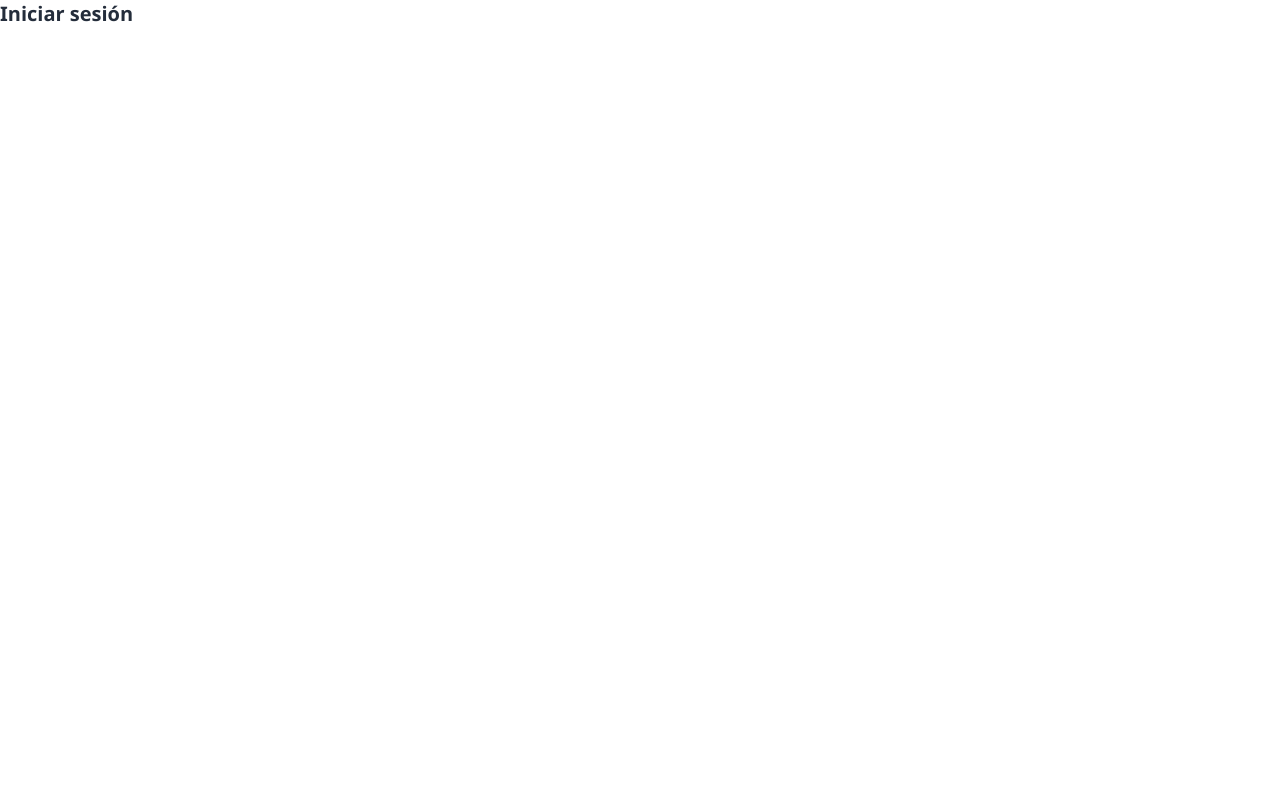
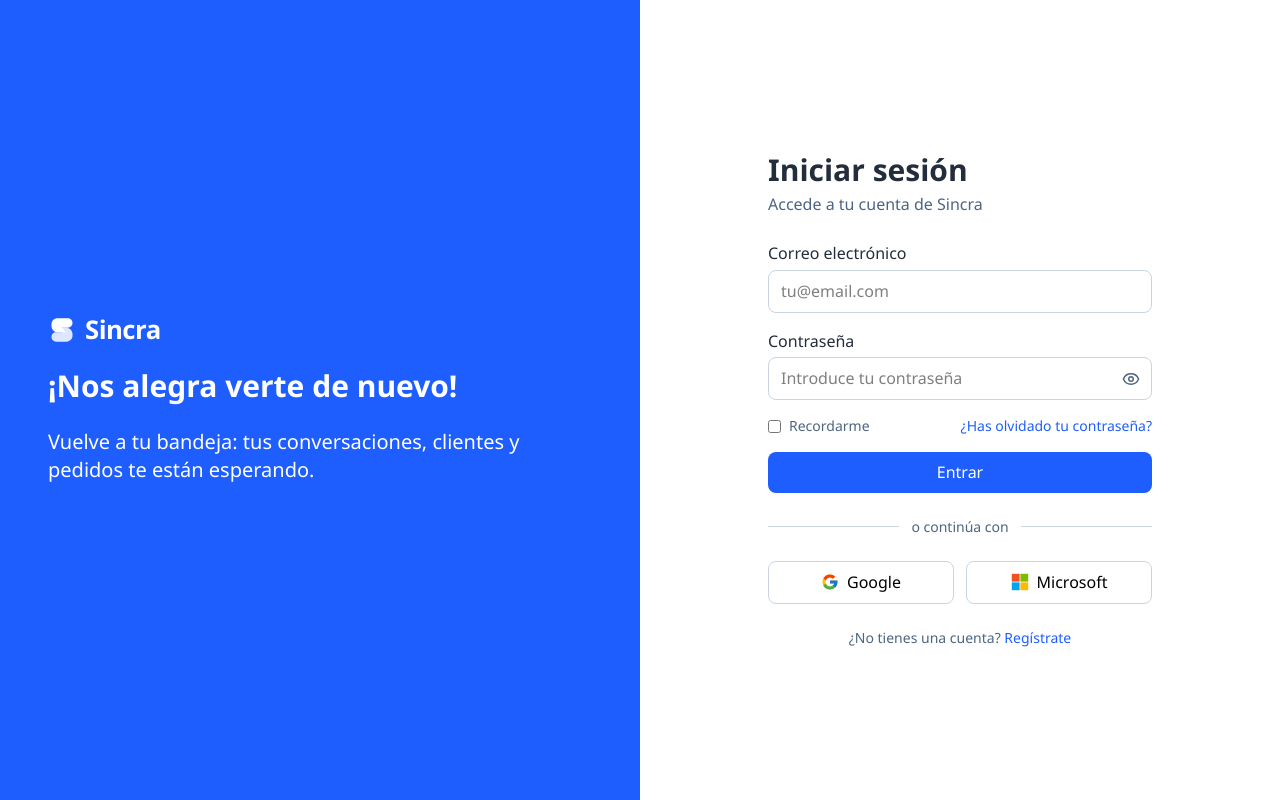
Before and after one commit to gemmaadev/sincra-saas, a React (Vite) app in the folder frontend/: page /login in a window 1280 px wide. Built offline with nearby package versions, Linux system fonts and the light colour scheme.

Commit message:
feat(auth): add login page UI with email/password form and OAuth buttons

```diff
--- a/frontend/src/app/router/index.tsx
+++ b/frontend/src/app/router/index.tsx
@@ -2,7 +2,7 @@ import { createBrowserRouter } from 'react-router'
 import { AppLayout } from '@/app/layout/AppLayout'
 import { SiteLayout } from '@/app/layout/SiteLayout'
 import LandingPage from '@/pages/LandingPage'
-import { LoginPage } from '@/pages/LoginPage'
+import LoginPage from '@/pages/LoginPage'
 import { RegisterPage } from '@/pages/RegisterPage'
 import { OnboardingPage } from '@/pages/OnboardingPage'
 import { ForgotPasswordPage } from '@/pages/ForgotPasswordPage'
--- a/frontend/src/pages/LoginPage.tsx
+++ b/frontend/src/pages/LoginPage.tsx
@@ -1,3 +1,135 @@
-export function LoginPage() {
-  return <h1 className="text-xl font-semibold text-ink">Iniciar sesión</h1>
+import { useForm } from 'react-hook-form'
+import { Link } from 'react-router'
+import { Eye, EyeOff } from 'lucide-react'
+import { useState } from 'react'
+import { AuthLayout } from '@/app/layout/AuthLayout'
+import { SincraButton } from '@/shared/components/button'
+import { MicrosoftIcon } from '@/shared/components/icon/OAuthIcons'
+import { FcGoogle } from 'react-icons/fc'
+import { SincraLogo } from '@/shared/components/logo'
+
+interface LoginFormData {
+  email: string
+  password: string
+  remember: boolean
 }
+
+export default function LoginPage() {
+  const [showPassword, setShowPassword] = useState(false)
+
+  const {
+    register,
+    handleSubmit,
+    formState: { errors },
+  } = useForm<LoginFormData>()
+
+  const onSubmit = (data: LoginFormData) => {
+    console.log('Datos del formulario:', data)
+    // real backend call
+  }
+
+  return (
+    <AuthLayout
+      leftPanel={
+        <div className="flex h-full flex-col justify-center gap-6 bg-primary p-12 text-white">
+          <SincraLogo size={28} variant="white" />
+          <h2 className="text-3xl font-bold">¡Nos alegra verte de nuevo!</h2>
+          <p className="text-xl text-white">
+            Vuelve a tu bandeja: tus conversaciones, clientes y pedidos te están esperando.
+          </p>
+        </div>
+      }
+    >
+      <div className="flex flex-col gap-6">
+        <div className="flex flex-col gap-1">
+          <h1 className="text-3xl font-bold text-ink">Iniciar sesión</h1>
+          <p className="text-ink-muted">Accede a tu cuenta de Sincra</p>
+        </div>
+
+        <form onSubmit={handleSubmit(onSubmit)} className="flex flex-col gap-4">
+          <div className="flex flex-col gap-1">
+            <label htmlFor="email" className="font-medium text-ink">
+              Correo electrónico
+            </label>
+            <input
+              id="email"
+              type="email"
+              placeholder="tu@email.com"
+              className="rounded-lg border border-neutral-200 px-3 py-2"
+              {...register('email', {
+                required: 'El email es obligatorio',
+                pattern: {
+                  value: /^[^\s@]+@[^\s@]+\.[^\s@]+$/,
+                  message: 'Introduce un email válido',
+                },
+              })}
+            />
+            {errors.email && <p className="text-sm text-error">{errors.email.message}</p>}
+          </div>
+
+          <div className="flex flex-col gap-1">
+            <label htmlFor="password" className="font-medium text-ink">
+              Contraseña
+            </label>
+            <div className="relative">
+              <input
+                id="password"
+                type={showPassword ? 'text' : 'password'}
+                placeholder="Introduce tu contraseña"
+                className="w-full rounded-lg border border-neutral-200 px-3 py-2 text-sm"
+                {...register('password', { required: 'La contraseña es obligatoria' })}
+              />
+              <button
+                type="button"
+                onClick={() => setShowPassword(!showPassword)}
+                className="absolute right-3 top-1/2 -translate-y-1/2 text-ink-muted"
+                aria-label={showPassword ? 'Ocultar contraseña' : 'Mostrar contraseña'}
+              >
+                {showPassword ? <EyeOff size={18} /> : <Eye size={18} />}
+              </button>
+            </div>
+            {errors.password && <p className="text-sm text-error">{errors.password.message}</p>}
+          </div>
+
+          <div className="flex items-center justify-between">
+            <label className="flex items-center gap-2 text-sm text-ink-muted">
+              <input type="checkbox" {...register('remember')} />
+              Recordarme
+            </label>
+            <Link to="/forgot-password" className="text-sm text-primary">
+              ¿Has olvidado tu contraseña?
+            </Link>
+          </div>
+
+          <SincraButton type="submit" variant="primary">
+            Entrar
+          </SincraButton>
+        </form>
+
+        <div className="flex items-center gap-3">
+          <div className="h-px flex-1 bg-neutral-200" />
+          <span className="text-sm text-ink-muted">o continúa con</span>
+          <div className="h-px flex-1 bg-neutral-200" />
+        </div>
+
+        <div className="flex gap-3">
+          <button className="flex flex-1 items-center justify-center gap-2 rounded-lg border border-neutral-200 py-2 text-sm font-medium">
+            <FcGoogle size={18} aria-hidden="true" />
+            Google
+          </button>
+          <button className="flex flex-1 items-center justify-center gap-2 rounded-lg border border-neutral-200 py-2 text-sm font-medium">
+            <MicrosoftIcon size={18} />
+            Microsoft
+          </button>
+        </div>
+
+        <p className="text-center text-sm text-ink-muted">
+          ¿No tienes una cuenta?{' '}
+          <Link to="/register" className="text-primary">
+            Regístrate
+          </Link>
+        </p>
+      </div>
+    </AuthLayout>
+  )
+}
```
